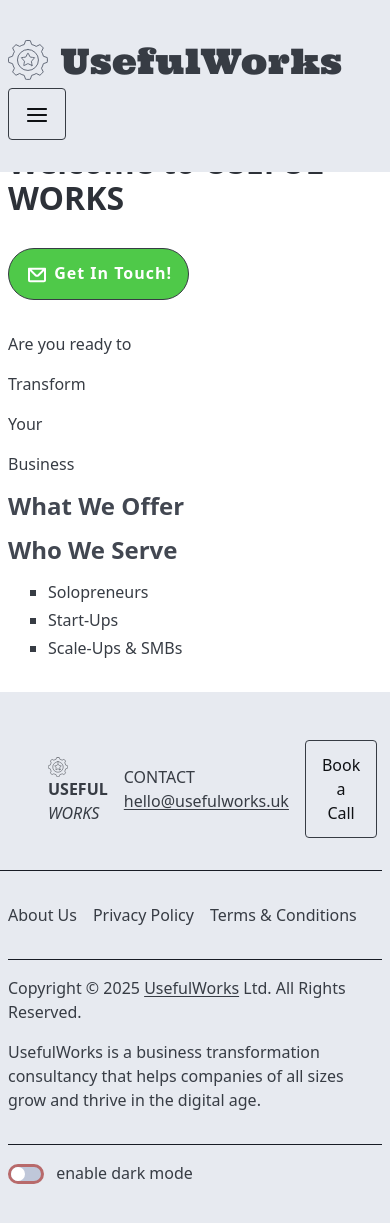
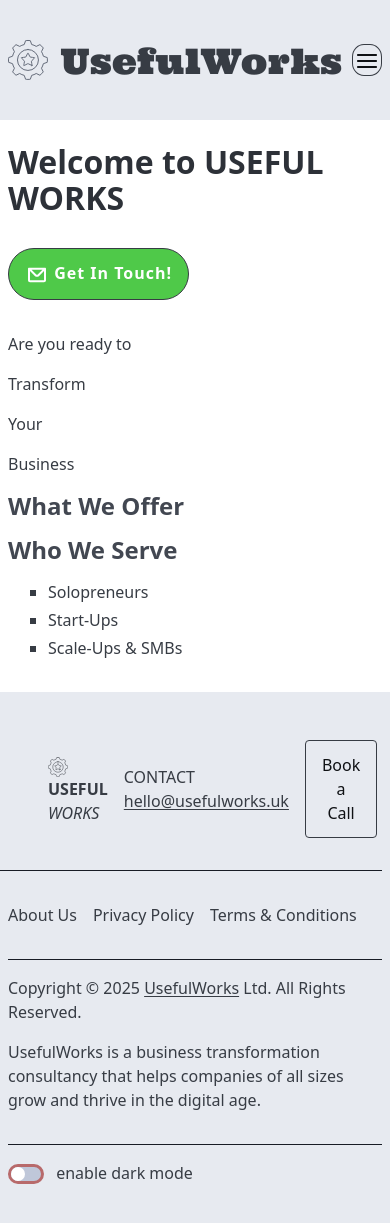
Before and after one commit to usefulworks/usefulworks.github.io, a Jekyll site: the page built from index.html, in a window 390 px wide and 1223 px high. Built offline with Jekyll 4.4.1, drawn with Linux system fonts in a browser that asks for light colours.

Commit message:
tweak hamburger styles

```diff
--- a/css/style.css
+++ b/css/style.css
@@ -139,10 +139,20 @@
     }
 }
 
-button.menu-button {
+button.menu-button[role="button"] {
+    padding: 2px;
+    border-radius: 40%;
     svg {
         width: 24px;
         height: 24px;
+    }
+    /* TODO */
+    &:is([aria-current]:not([aria-current=false])), &:is(:hover, :active, :focus) {
+        --pico-background-color: var(--pico-primary-hover-background);
+        --pico-border-color: var(--pico-primary-hover-border);
+        --pico-box-shadow: var(--pico-button-hover-box-shadow, 0 0 0 rgba(0, 0, 0, 0));
+        --pico-color: var(--pico-primary-inverse);
+        --pico-border-color: red !important;
     }
 }
 
```
